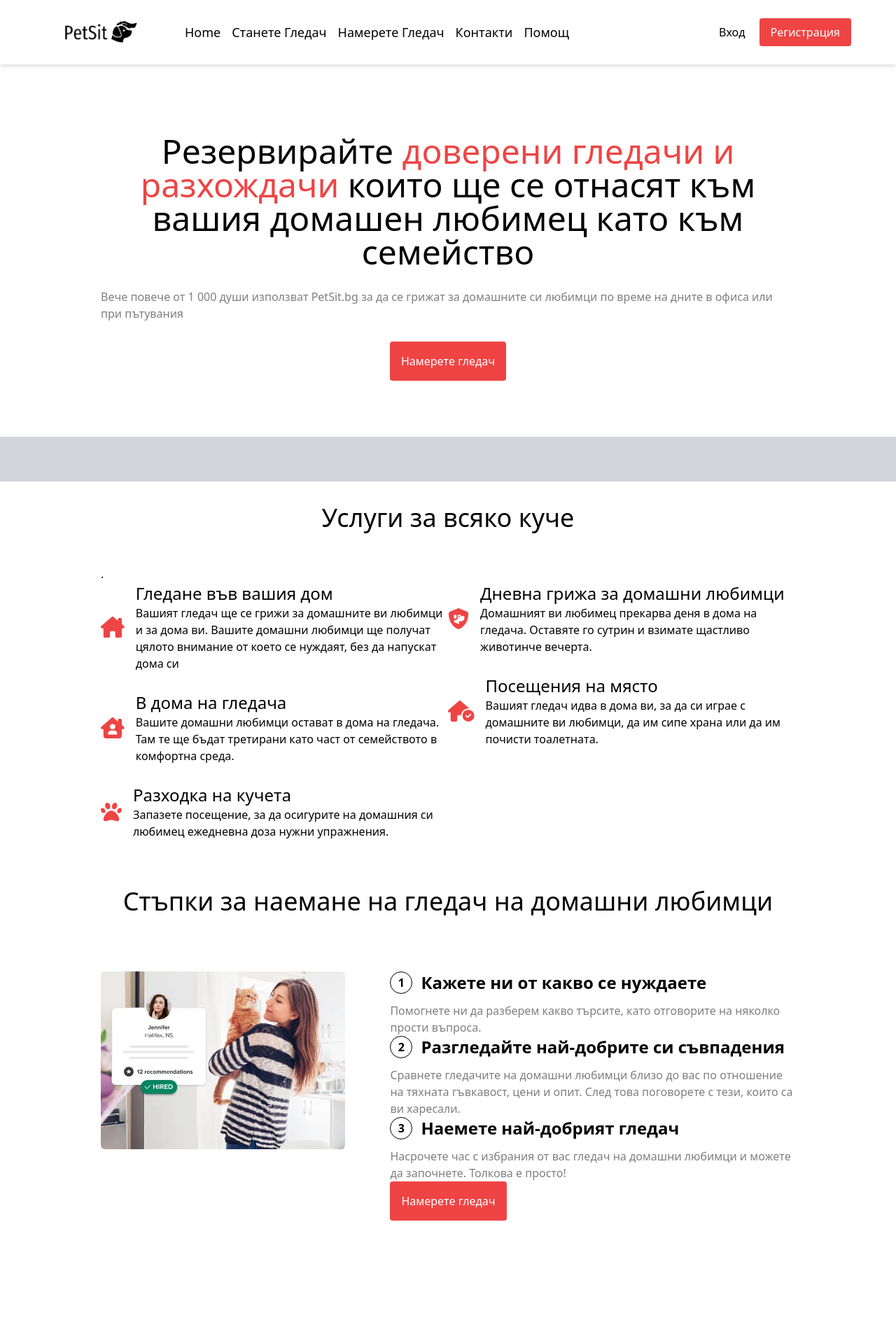
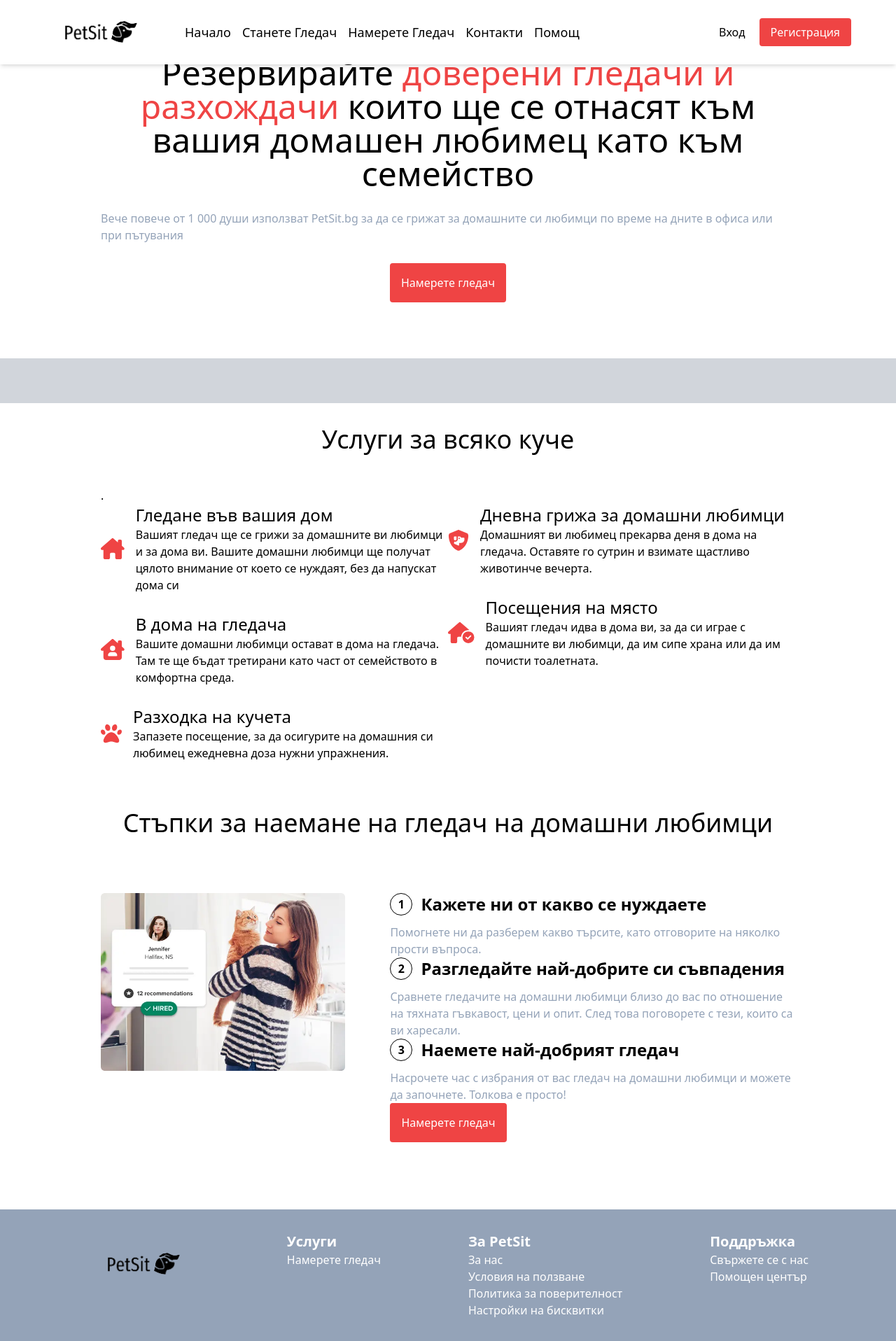
Before and after one commit to vinnie9309/petwalk, a Next.js app: page / in a window 1280 px wide. Shown: the whole page at 70% size. Before the commit the page ends 1744 px from the top, so only its background shows below. Built offline with nearby package versions, Linux system fonts and the light colour scheme.

Commit message:
aking header sticki and creating footer

```diff
--- a/app/page.tsx
+++ b/app/page.tsx
@@ -10,18 +10,19 @@ import {
   faHouseCircleCheck
 } from "@fortawesome/free-solid-svg-icons";
 import './styles.css';
+import Footer from "../components/footer/Footer";
 
 export default function Home() {
   return (
     <>
-      <header className="flex justify-center items-center mb-5 shadow-md w-full sticky">
+      <header className="flex justify-center items-center mb-5 shadow-md w-full fixed  bg-white z-50">
         <Header />
       </header>
       <main className="lg:px-36">
         {/* 1 First Section - Banner */}
         <div className="flex flex-col justify-center items-center py-20">
           <h1 className="text-5xl text-center mb-7">Резервирайте <span className="text-red-500">доверени гледачи и разхождачи</span> които ще се отнасят към вашия домашен любимец като към семейство</h1>
-          <p className="leading-6 opacity-50 mb-7 text-base">Вече повече от 1 000 души използват PetSit.bg за да се грижат за домашните си любимци по време на дните в офиса или при пътувания</p>
+          <p className="leading-6 text-slate-400 mb-7 text-base">Вече повече от 1 000 души използват PetSit.bg за да се грижат за домашните си любимци по време на дните в офиса или при пътувания</p>
           <button className="bg-red-500 text-white p-4 rounded">Намерете гледач</button>
         </div>
         <div className="bg-gray-300 w-full p-8 block absolute left-0"></div>
@@ -90,7 +91,7 @@ export default function Home() {
                       <span className="circle-border mr-3">1</span>
                       <h3 className="text-2xl font-semibold">Кажете ни от какво се нуждаете</h3>
                     </div>
-                    <p className="opacity-50">Помогнете ни да разберем какво търсите, като отговорите на няколко прости въпроса.</p>
+                    <p className="text-slate-400">Помогнете ни да разберем какво търсите, като отговорите на няколко прости въпроса.</p>
                   </div>
                   {/* Section 2 */}
                   <div>
@@ -98,7 +99,7 @@ export default function Home() {
                       <span className="circle-border mr-3">2</span>
                       <h3 className="text-2xl font-semibold">Разгледайте най-добрите си съвпадения</h3>
                     </div>
-                    <p className="opacity-50 max-w-2xl">Сравнете гледачите на домашни любимци близо до вас по отношение на тяхната гъвкавост, цени и опит. След това поговорете с тези, които са ви харесали.</p>
+                    <p className="text-slate-400 max-w-2xl">Сравнете гледачите на домашни любимци близо до вас по отношение на тяхната гъвкавост, цени и опит. След това поговорете с тези, които са ви харесали.</p>
                   </div>
                   {/* Section 3 */}
                   <div>
@@ -106,7 +107,7 @@ export default function Home() {
                       <span className="circle-border mr-3">3</span>
                       <h3 className="text-2xl font-semibold">Наемете най-добрият гледач</h3>
                     </div>
-                    <p className="opacity-50">Насрочете час с избрания от вас гледач на домашни любимци и можете да започнете. Толкова е просто!</p>
+                    <p className="text-slate-400">Насрочете час с избрания от вас гледач на домашни любимци и можете да започнете. Толкова е просто!</p>
                   </div>
                   {/* Section 4 */}
                   <div>
@@ -116,6 +117,8 @@ export default function Home() {
               </div>
             </div>
         </div>
+
+        <Footer />
       </main>
     </>
   )
--- a/components/footer/Footer.tsx
+++ b/components/footer/Footer.tsx
@@ -1,6 +1,33 @@
+import logo from '../../public/assets/images/logo.png';
+import Image from 'next/image';
+import Link from 'next/link';
+
 const Footer = () => {
     return (
-        <h1>Footer inc</h1>
+        <footer className='flex justify-evenly w-full bg-slate-400 absolute left-0 mt-24 text-white py-8'>
+            <div>
+                <Image src={logo} height="120" width="160" alt="petsit logo" />
+            </div>
+
+            <div className='flex flex-col'>
+               <h3 className='text-xl font-semibold'>Услуги</h3>
+               <Link href="/">Намерете гледач</Link>
+            </div>
+
+            <div className='flex flex-col'>
+                <h3 className='text-xl font-semibold'>За PetSit</h3>
+                <Link href="/">За нас</Link>
+                <Link href="/">Условия на ползване</Link>
+                <Link href="/">Политика за поверителност</Link>
+                <Link href="/">Настройки на бисквитки</Link>
+            </div>
+
+            <div className='flex flex-col'>
+                <h3 className='text-xl font-semibold'>Поддръжка</h3>
+                <Link href="/">Свържете се с нас</Link>
+                <Link href="/">Помощен център</Link>
+            </div>
+        </footer>
     )
 }
 
--- a/components/header/Header.tsx
+++ b/components/header/Header.tsx
@@ -9,7 +9,7 @@ const Header = () => {
                 <div className="ml-0 mr-0"><Image src={logo} alt="pesitter logo" height="120" width="160" /></div>
                 <div className="flex ml-8 mr-0 grow justify-between items-center">
                     <div className="flex items-center ml-0 mr-0 text-lg">
-                        <Link href="/" className="mx-2">Home</Link>
+                        <Link href="/" className="mx-2">Начало</Link>
                         <Link href="/sitter" className="mx-2">Станете Гледач</Link>
                         <Link href="/sitter" className="mx-2">Намерете Гледач</Link>
                         <Link href="/sitter" className="mx-2">Контакти</Link>
```
